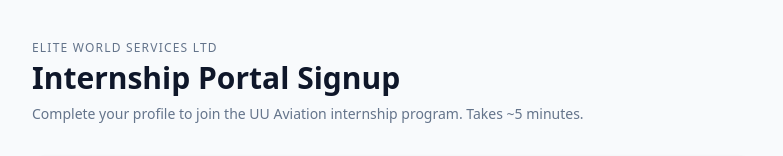
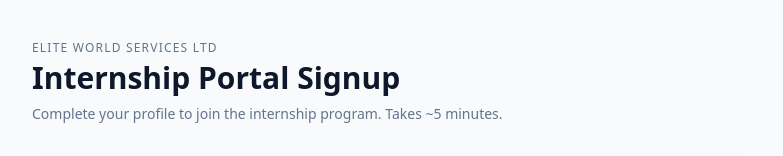
Before and after one commit to Aviationewsaero/uu-recruitment, a Next.js app: page /intern/signup in a window 1280 px wide. Shown: the top 156 px of the page, without its empty margins (248-1031 px from the left). Built offline with nearby package versions, Linux system fonts and the light colour scheme; no server answers.

Commit message:
Remove UU Aviation reference from signup page

```diff
--- a/src/app/intern/signup/page.tsx
+++ b/src/app/intern/signup/page.tsx
@@ -4,7 +4,7 @@
 export const maxDuration = 60;
 
 export const metadata = {
-  title: "Intern Signup - UU Aviation Portal",
+  title: "Intern Signup - Elite World Services",
 };
 
 export default function InternSignupPage() {
@@ -19,7 +19,7 @@
             Internship Portal Signup
           </h1>
           <p className="mt-2 text-sm text-brand-muted">
-            Complete your profile to join the UU Aviation internship program.
+            Complete your profile to join the internship program.
             Takes ~5 minutes.
           </p>
         </header>
```
